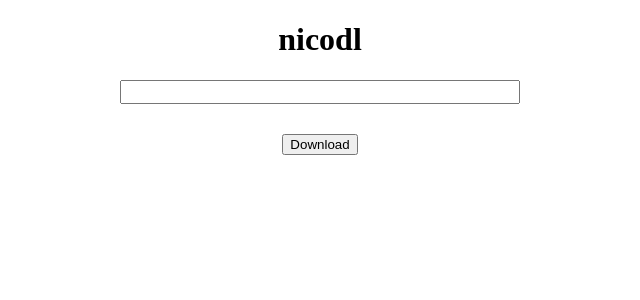
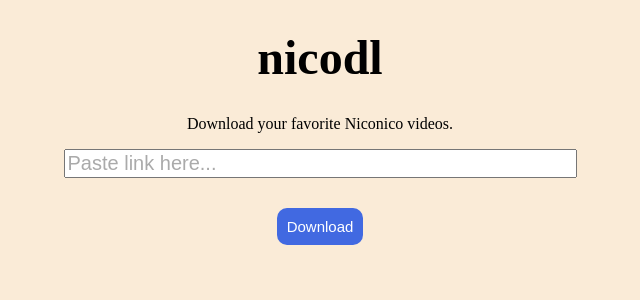
Before and after one commit to hide0123/nicodl, a Flask app: page / in a window 1280 px wide. Shown: the top 300 px of the page, without its empty margins (320-960 px from the left). Run offline with Flask 2, Linux system fonts and the light colour scheme.

Commit message:
change the design

```diff
--- a/static/style.css
+++ b/static/style.css
@@ -1,8 +1,45 @@
 body {
     text-align: center;
+    background: antiquewhite;
+}
+
+header {
+    margin: 30px auto;
+    font-weight: bolder;
+    font-size: 3em;
+}
+
+header a:link, header a:visited, header a:hover, header a:active {
+    color: black;
+    text-decoration: none;
 }
 
 #url {
     margin-bottom: 30px;
-    font-size: 16px;
+    font-size: 20px;
 }
+
+#url::placeholder {
+    color: #aaa;
+}
+
+#download {
+    font-size: 15px;
+    color: white;
+    background: royalblue;
+    padding: 10px;
+    border-radius: 10px;
+    border: none;
+    cursor: pointer;
+}
+
+#download:hover {
+    background: #3050E0;
+    box-shadow: none;
+}
+
+@media screen and (max-width: 600px) {
+    #url {
+        font-size: 16px;
+    }
+}
--- a/templates/index.html
+++ b/templates/index.html
@@ -2,19 +2,24 @@
 <html>
   <head>
     <title>nicodl</title>
+    <meta charset="UTF-8">
     <meta name="viewport" content="width=device-width,initial-scale=1.0">
+    <meta name="keywords" content="nicodl,ニコニコ動画,保存,ダウンロード>
+    <meta name="description" content="nicodl - Download your favorite Niconico videos.">
     <link rel="stylesheet" type="text/css" href="{{ url_for('static',filename='style.css') }}">
 
 </head>
 
 <body>
 
-  <h1>nicodl</h1>
+  <header><a href="/">nicodl</a></header>
+
+  <p>Download your favorite Niconico videos.</p>
 
   <form action="download" method="post" target="_blank">
-    <input type="text" size="40" id="url" name="url" autocomplete="off" required>
+    <input type="text" size="40" id="url" name="url" autocomplete="off" placeholder="Paste link here..." required>
     <br>
-    <input type="submit" value="Download">
+    <input type="submit" value="Download" id="download">
 
   </form>
 
```
